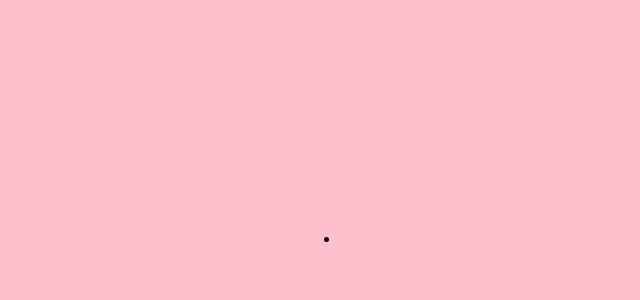
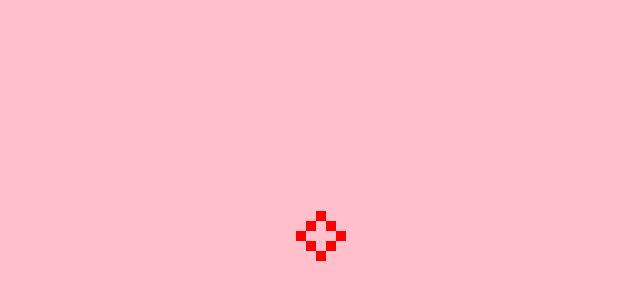
Before and after one commit to thisisminyo/roll_dice, a React (Create React App) app: page / in a window 1280 px wide. Shown: the part 162-462 px from the top of the page, without its empty margins (319-959 px from the left). Built offline with nearby package versions, Linux system fonts and the light colour scheme.

Commit message:
success pixelize with list

```diff
--- a/src/canvas.css
+++ b/src/canvas.css
@@ -1,41 +1,31 @@
-/*
-.canvas{
-    width:200px;
-    height:200px;
+.icons {
+  list-style: none;
+  margin: 3em auto;
+  max-width: 800px;
+  padding: 0;
+  text-align: center;
+  width: 100%;
+}
 
-    .pixel{
-        width:10px;
-        height:10px;
-        float:left;
-        box-shadow:0px 0px 1px #fff;
-    }
+.icons li {
+  display: inline-block;
+  margin: 2em;
 }
-*/
-/*
-.icons{
-    margin:3em auto;
-    padding: 0;
-    width: 100%;
-    list-style: none;
-    text-align: center;
 
-    li{
-        margin:1em;
-        display: inline-block;
-        position: relative;
-    }
+.icons--diamond {
+  position: relative;
+  width: 50px;
+  height: 50px;
+}
 
-    &--diamond {
-        &:after{
-            content: '';
-            position: absolute;
-            top: (-$icon-size-var);
-            left: (-$size);
-            width: $size;
-            height: $size;
-            box-shadow: pixelize($diamond);
-        }
-    }
+.icons--diamond:after {
+  content: '';
+  position: absolute;
+  top: -10px;
+  left: -10px;
+  width: 10px;
+  height: 10px;
+  -webkit-box-shadow: 10px 10px transparent,20px 10px transparent,30px 10px red,40px 10px transparent,50px 10px transparent,10px 20px transparent,20px 20px red,30px 20px transparent,40px 20px red,50px 20px transparent,10px 30px red,20px 30px transparent,30px 30px transparent,40px 30px transparent,50px 30px red,10px 40px transparent,20px 40px red,30px 40px transparent,40px 40px red,50px 40px transparent,10px 50px transparent,20px 50px transparent,30px 50px red,40px 50px transparent,50px 50px transparent;
+          box-shadow: 10px 10px transparent,20px 10px transparent,30px 10px red,40px 10px transparent,50px 10px transparent,10px 20px transparent,20px 20px red,30px 20px transparent,40px 20px red,50px 20px transparent,10px 30px red,20px 30px transparent,30px 30px transparent,40px 30px transparent,50px 30px red,10px 40px transparent,20px 40px red,30px 40px transparent,40px 40px red,50px 40px transparent,10px 50px transparent,20px 50px transparent,30px 50px red,40px 50px transparent,50px 50px transparent;
 }
-*/
 /*# sourceMappingURL=canvas.css.map */
--- a/src/canvas.scss
+++ b/src/canvas.scss
@@ -1,28 +1,27 @@
-/*
-.canvas{
-    width:200px;
-    height:200px;
+//Setting the colors we're syncing up with
+$pixel-color-map: (
+    'o' : red,
+    'x' : transparent
+);
 
-    .pixel{
-        width:10px;
-        height:10px;
-        float:left;
-        box-shadow:0px 0px 1px #fff;
-    }
-}
-*/
+//Size of the pixels
+$pixel-size: 10px !default;
 
-// icon matrix we're reading through
-$diamond :  (o o x o o)
-            (o x o x o)
-            (x o o o x)
-            (o x o x o)
-            (o o x o o);
+//Pixel art matrix
+$pixel-art:(
+    diamond: (
+        (x x o x x)
+        (x o x o x)
+        (o x x x o)
+        (x o x o x)
+        (x x o x x)
+    ),
+);
 
-
-@function pixelize($matrix, $size : 10px, $color : red){
+//Function to read the matrix and pixelize it
+@function pixelize($matrix, $size){
     $l : length($matrix); //length of the entire
-    $shadows : ''; //shadows pixel section
+    $sh : ''; //shadows pixel section
     $i : $l; //length of the line on a matrix
 
     //read through the all the rows of the pixel
@@ -33,46 +32,64 @@ $diamond :  (o o x o o)
             $item : nth($row, $j); //itemize each element in that row
 
             //if that item is an x, give it a drop shadow square w/background color (this is where we're building the shadows list)
-            @if $item == x{
-                $shadows : $shadows + ($j*$size) + ' ' + ($i*$size) + ' ' + $color;
+            @if map-has-key($pixel-color-map, $item){
+                $sh : $sh + ($j*$size) + ' ' + ($i*$size) + ' ' + map-get($pixel-color-map, $item);
             } @else {
-                $shadows : $shadows + ($j*$size) + ' ' + ($i*$size) + ' ' + transparent;
+                @warn 'there is no color specified in "pixel-color-map" for: "#{$item}"';
             }
 
             //when you get to the end of the row, add a comma before the next block of drop shadows
             @if not ($j == length($row) and $i == $l) {
-                $shadows : $shadows + ',';
+                $sh : $sh + ',';
             }
         }
     }
 
     //return the entire shadow list here
-    @return unqoute($shadows)
+    @return unquote($sh);
 }
 
+//Mixin to style each item
+@mixin style-item($matrix, $size) {
+    position: relative; // pixels stack next to each other
+
+    // set width & height of icon based on size of pixels
+    width : ($size * length(nth($matrix,1)));
+    height: ($size * length($matrix));
+
+    &:after{
+        content: '';
+
+        //position everything from the top left corner
+        position: absolute;
+        top: (-$size);
+        left: (-$size);
+        width: $size;
+        height: $size;
+
+        //this is where we make the stitch
+        box-shadow: pixelize($matrix, $size);
+    }
+}
+
+// Page Styling
 
 .icons{
-    margin:3em auto;
-    padding: 0;
-    width: 100%;
-    list-style: none;
+    list-style:none;
+    margin: 3em auto;
+    max-width :800px;
+    padding:0;
     text-align: center;
+    width:100%;
 
     li{
-        margin:1em;
-        display: inline-block;
-        position: relative;
+        display:inline-block;
+        margin: 2em;
     }
 
-    &--diamond {
-        &:after{
-            content: '';
-            position: absolute;
-            top: (-$size);
-            left: (-$size);
-            width: $size;
-            height: $size;
-            box-shadow: pixelize($diamond);
+    @each $key, $value in $pixel-art{
+        &--#{$key}{
+            @include style-item($value, $pixel-size);
         }
     }
 }
--- a/src/components/canvas.jsx
+++ b/src/components/canvas.jsx
@@ -20,8 +20,8 @@ class Canvas extends Component {
 
     render() {
         return (
-            <ul class="icons">
-                <li class="icons--diamond"></li>
+            <ul className="icons">
+                <li className="icons--diamond"></li>
             </ul>
         );
     }
```
Also changed, not shown: 1 other file (tests, documents, lock files or other folders).
